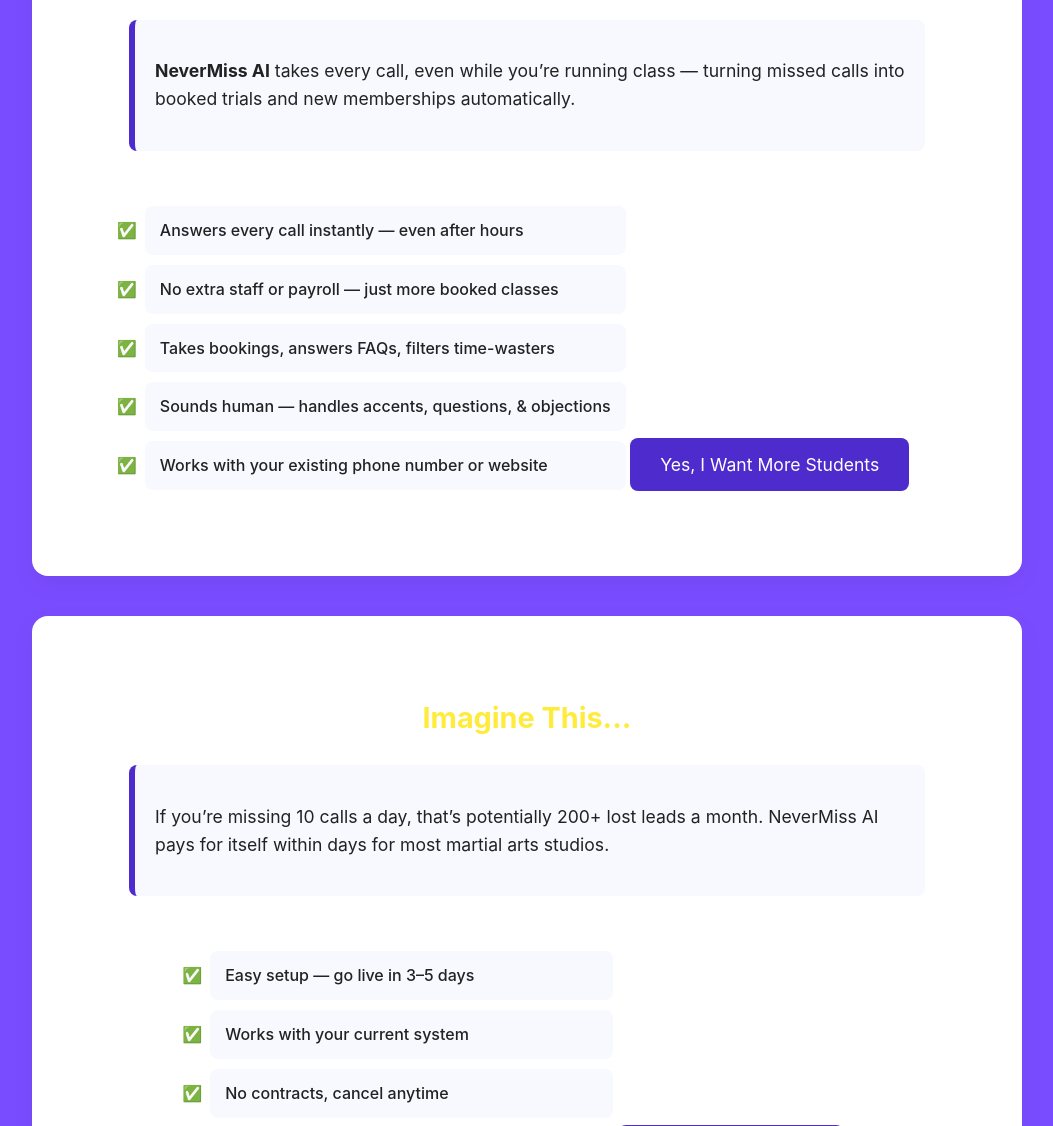
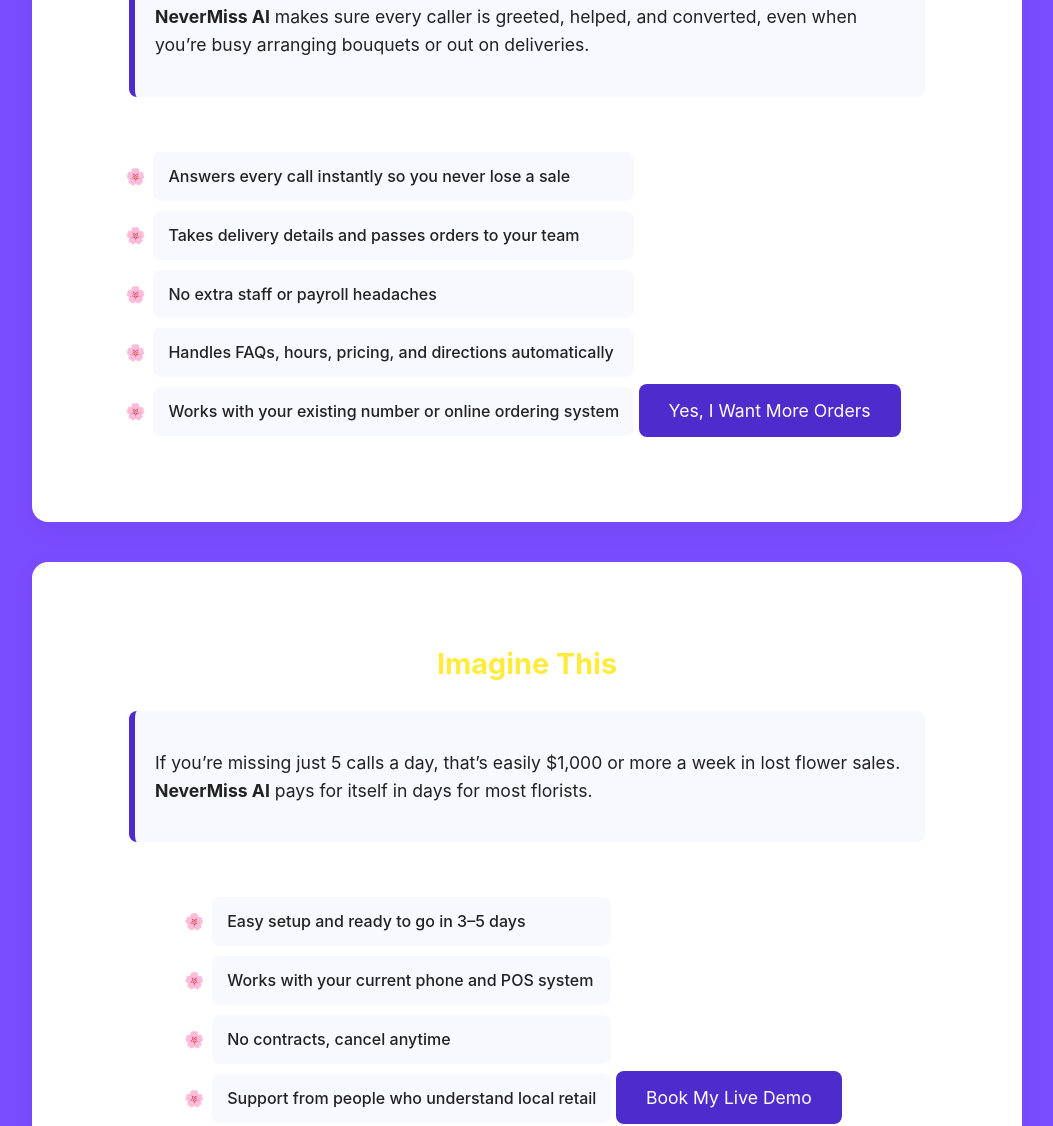
Before and after one commit to iammcgee/salestechaccelerator, a plain HTML site: page index.html in a window 1280 px wide. Shown: the part 1674-2800 px from the top of the page, without its empty margins (113-1166 px from the left). Drawn offline with Linux system fonts and the light colour scheme.

Commit message:
Update index.html

```diff
--- a/index.html
+++ b/index.html
@@ -3,14 +3,14 @@
 <head>
   <meta charset="UTF-8" />
   <meta name="viewport" content="width=device-width, initial-scale=1.0" />
-  <title>NeverMiss AI | Martial Arts Studios</title>
+  <title>NeverMiss AI | Florists & Flower Shops</title>
   <style>
     :root {
       --purple: #7a4cff;
       --dark-purple: #4e2bcc;
       --light-bg: #ffffff;
       --text-color: #222;
-      --accent: #007bff;
+      --accent: #ff69b4; /* floral pink accent */
     }
 
     body {
@@ -34,7 +34,7 @@
 
     h2 {
       font-size: 1.8rem;
-      color: #ffeb3b; /* bright yellow */
+      color: #ffeb3b; /* bright yellow headline accent */
     }
 
     p {
@@ -97,7 +97,7 @@
     }
 
     li::before {
-      content: "✅";
+      content: "🌸";
       position: absolute;
       left: -28px;
       color: var(--dark-purple);
@@ -130,15 +130,15 @@
 
 <body>
   <header>
-    <h1>MARTIAL ARTS OWNERS: Missed calls are costing you sales</h1>
-    <h2>This AI answers every call & books students even when you're closed</h2>
-    <p>Watch the 6‑minute demo below...</p>
+    <h1>Florists: Missed calls mean missed orders</h1>
+    <h2>This AI answers every call and takes flower orders 24/7, even after hours</h2>
+    <p>Watch the 6-minute demo below.</p>
   </header>
 
   <section>
     <iframe
       src="https://www.youtube.com/embed/60SwjVGroOw"
-      title="NeverMiss AI Demo"
+      title="NeverMiss AI Demo for Florists"
       allowfullscreen>
     </iframe>
 
@@ -147,49 +147,48 @@
     </div>
 
     <ul>
-    <li>Answers calls instantly 24/7</li>
-    <li>Books intro classes automatically</li>
-    <li>Recovers lost enquiries & trial sign-ups</li>
+      <li>Answers customer calls instantly 24/7</li>
+      <li>Takes same-day delivery orders automatically</li>
+      <li>Texts confirmations and collects delivery info</li>
       <li>Costs less than one front-desk shift per week</li>
     </ul>
   </section>
 
-
   <section>
-    <h2>Turns Missed Calls Into New Members</h2>
+    <h2>Turns Missed Calls Into Paid Flower Orders</h2>
     <div class="highlight-box">
-      <p><strong>NeverMiss AI</strong> takes every call, even while you’re running class — turning missed calls into booked trials and new memberships automatically.</p>
+      <p><strong>NeverMiss AI</strong> makes sure every caller is greeted, helped, and converted, even when you’re busy arranging bouquets or out on deliveries.</p>
     </div>
 
     <ul>
-      <li>Answers every call instantly — even after hours</li>
-      <li>No extra staff or payroll — just more booked classes</li>
-      <li>Takes bookings, answers FAQs, filters time-wasters</li>
-      <li>Sounds human — handles accents, questions, & objections</li>
-      <li>Works with your existing phone number or website</li>
+      <li>Answers every call instantly so you never lose a sale</li>
+      <li>Takes delivery details and passes orders to your team</li>
+      <li>No extra staff or payroll headaches</li>
+      <li>Handles FAQs, hours, pricing, and directions automatically</li>
+      <li>Works with your existing number or online ordering system</li>
     </ul>
-    <a href="apply/" class="cta">Yes, I Want More Students</a>
+    <a href="apply/" class="cta">Yes, I Want More Orders</a>
   </section>
 
   <section>
-    <h2>Imagine This...</h2>
+    <h2>Imagine This</h2>
     <div class="highlight-box">
-      <p>If you’re missing 10 calls a day, that’s potentially 200+ lost leads a month.
-      NeverMiss AI pays for itself within days for most martial arts studios.</p>
+      <p>If you’re missing just 5 calls a day, that’s easily $1,000 or more a week in lost flower sales.
+      <strong>NeverMiss AI</strong> pays for itself in days for most florists.</p>
     </div>
 
     <ul>
-      <li>Easy setup — go live in 3–5 days</li>
-      <li>Works with your current system</li>
+      <li>Easy setup and ready to go in 3–5 days</li>
+      <li>Works with your current phone and POS system</li>
       <li>No contracts, cancel anytime</li>
-      <li>Support from people who understand local gyms</li>
+      <li>Support from people who understand local retail</li>
     </ul>
 
     <a href="apply/" class="cta">Book My Live Demo</a>
   </section>
 
   <footer>
-  <p>© 2025 Get Sales Tech | AI Receptionists for Local Business</p>
+    <p>© 2025 Get Sales Tech | AI Receptionists for Florists and Local Businesses</p>
     <p>
       <a href="terms.html" style="color:#fff;text-decoration:underline;margin-right:10px;">Terms of Use</a>
       <a href="privacy.html" style="color:#fff;text-decoration:underline;">Privacy Policy</a>
```
Lines whose indentation alone changed are shown as unchanged.
